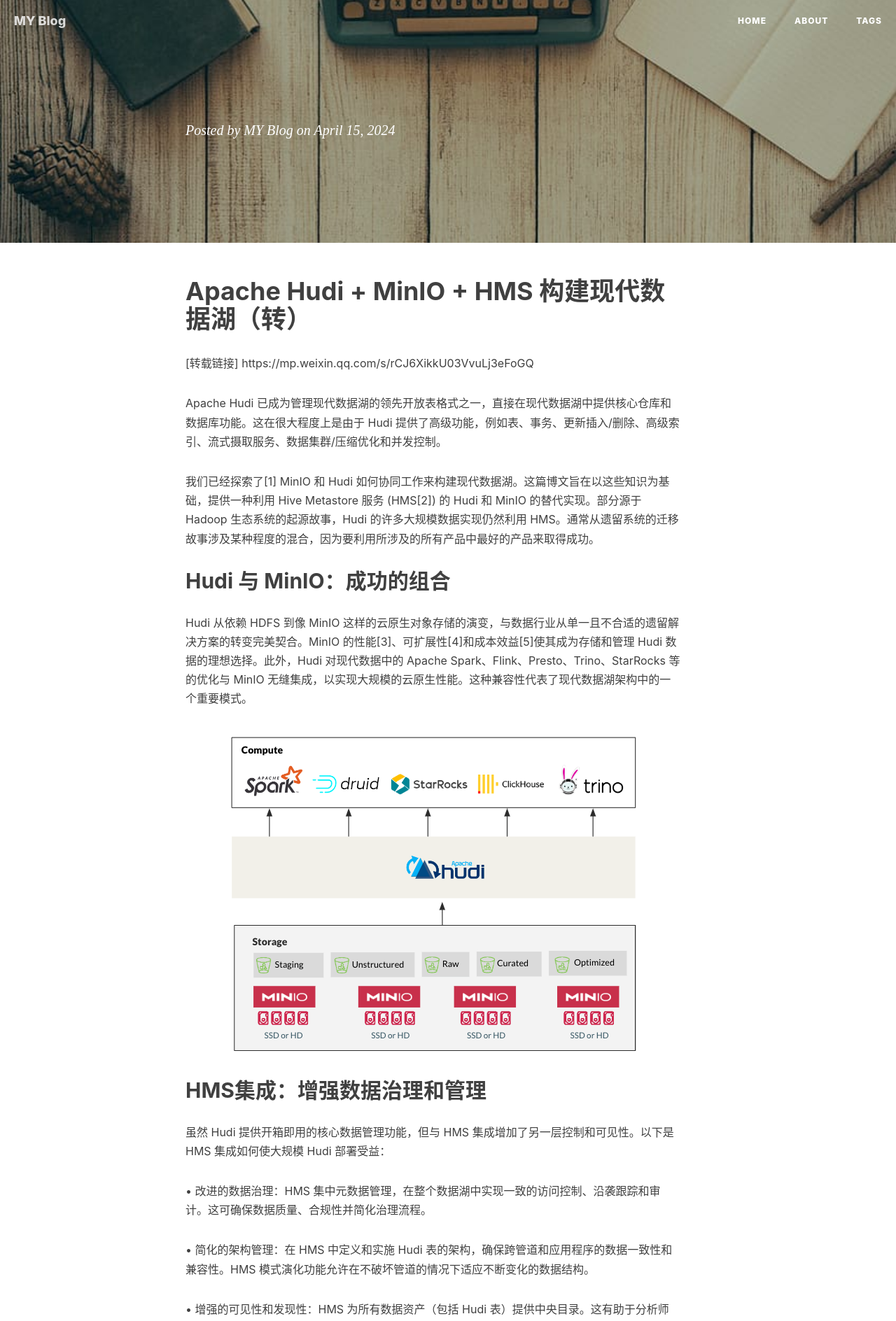
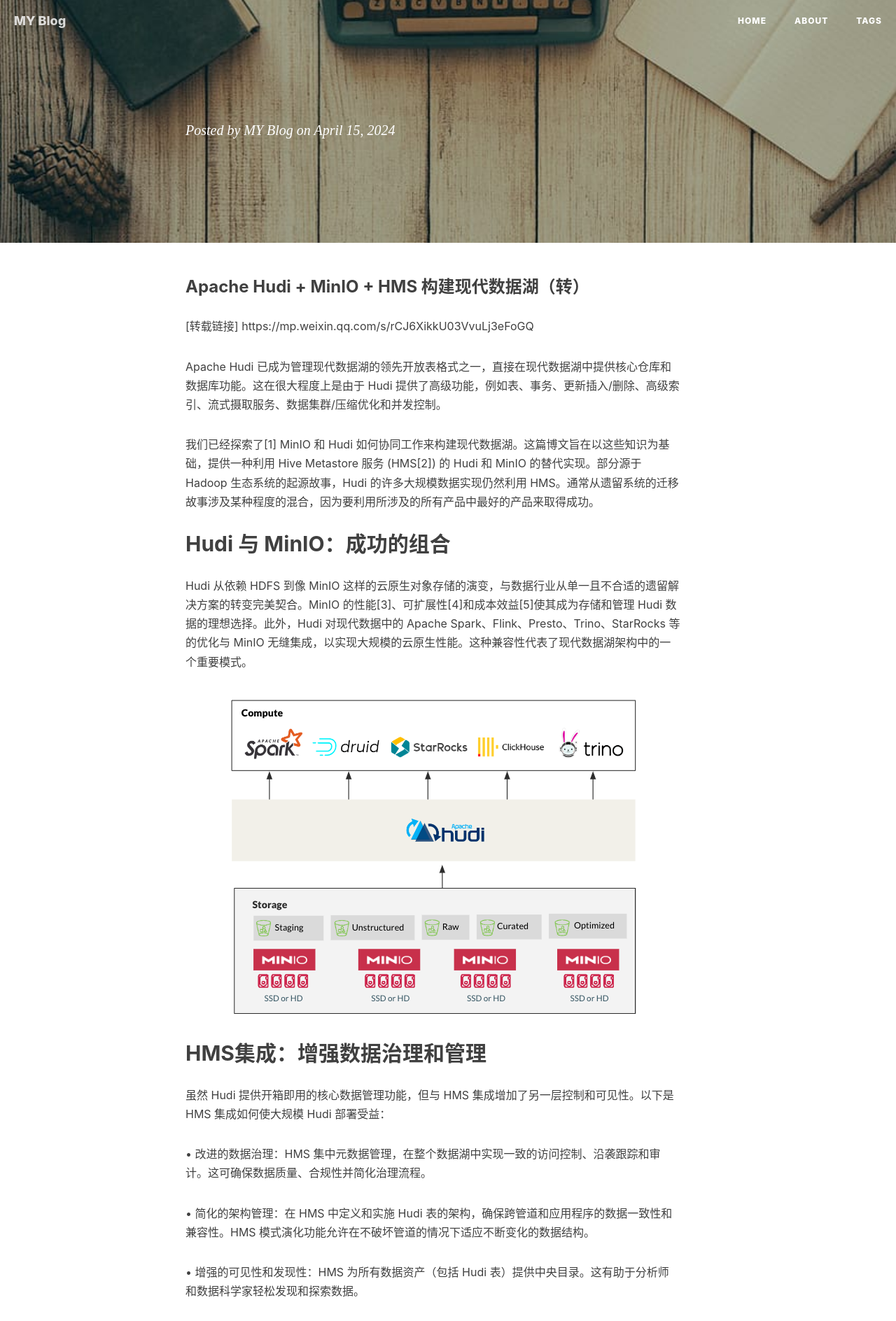
Before and after one commit to zhmingyong/zhmingyong.github.io, a Jekyll site: the page built from _posts/2024-4-15-Apache Hudi + MinIO + HMS 构建现代数据湖（转）.md, in a window 1280 px wide. Shown: the top 1888 px of the page at 70% size. Built offline with Jekyll 4.4.1, drawn with Linux system fonts in a browser that asks for light colours; nearby versions of some CDN libraries; our own code applies the rules of GitHub Pages for plain Markdown files; comment, search, counter and statistics services are not loaded.

```diff
--- a/_posts/2024-4-15-Apache Hudi + MinIO + HMS 构建现代数据湖（转）.md
+++ b/_posts/2024-4-15-Apache Hudi + MinIO + HMS 构建现代数据湖（转）.md
@@ -12,7 +12,7 @@ tags:
 	  - HMS
 ---
 
-# Apache Hudi + MinIO + HMS 构建现代数据湖（转）
+### Apache Hudi + MinIO + HMS 构建现代数据湖（转）
 [转载链接] https://mp.weixin.qq.com/s/rCJ6XikkU03VvuLj3eFoGQ
 
 
```
Also changed, not shown: other parts of _posts/2024-4-15-Apache Hudi + MinIO + HMS 构建现代数据湖（转）.md (+1 -1 lines), img/hudi-20240415/hudi-20240415.png (renamed from _posts/img/hudi/hudi-20240415.png).
